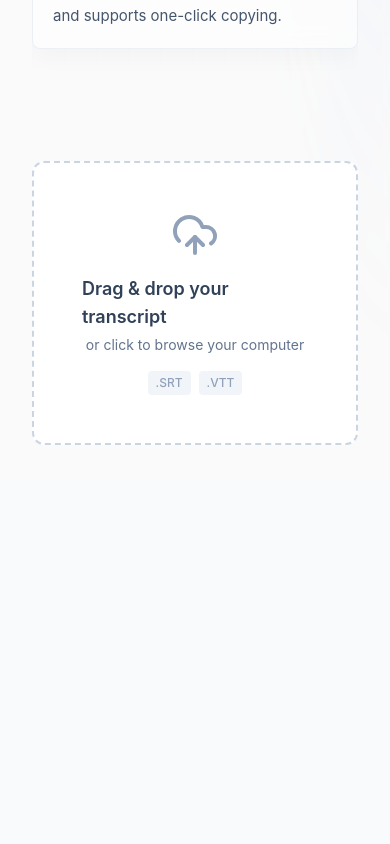
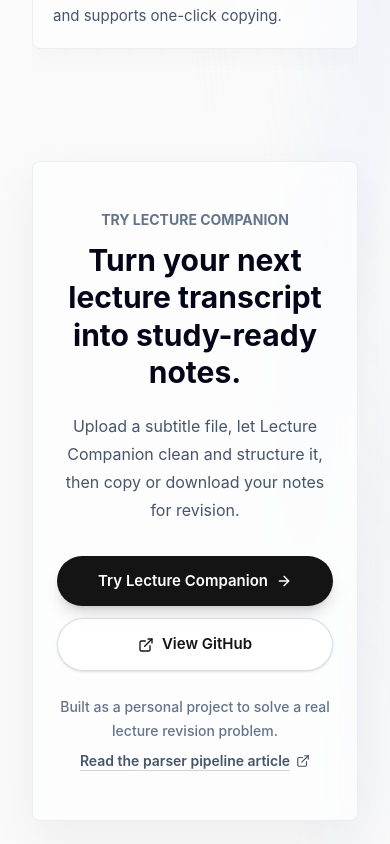
Before and after one commit to devChathura/lecture-notes-from-transcript, a React (Vite) app in the folder client/: page / in a window 390 px wide. Shown: the part 6360-7204 px from the top of the page. Before the commit the page ends 6837 px from the top, so only its background shows below. Built offline with nearby package versions, Linux system fonts and the light colour scheme.

Commit message:
feat(ui): add FinalCTA component with reveal animations

```diff
--- a/client/src/App.jsx
+++ b/client/src/App.jsx
@@ -4,6 +4,7 @@ import Hero from "./components/Hero";
 import Features from "./components/Features";
 import HowItWorks from "./components/HowItWorks";
 import EngineeringHighlights from "./components/EngineeringHighlights";
+import FinalCTA from "./components/FinalCTA";
 import FileUploader from "./components/FileUploader";
 import { generateStudyGuide } from "./services/apiService";
 import { Loader2, AlertCircle } from "lucide-react";
@@ -46,6 +47,7 @@ function App() {
         <Features />
         <HowItWorks />
         <EngineeringHighlights />
+        <FinalCTA />
 
         {!markdownNotes && !isProcessing && (
           <div id="upload" className="max-w-3xl mx-auto scroll-mt-28">
--- /dev/null
+++ b/client/src/components/FinalCTA.jsx
@@ -0,0 +1,107 @@
+import { useEffect, useRef, useState } from "react";
+import { ArrowRight, ExternalLink } from "lucide-react";
+
+const FinalCTA = () => {
+  const sectionRef = useRef(null);
+  const [isVisible, setIsVisible] = useState(
+    () =>
+      typeof window !== "undefined" &&
+      window.matchMedia("(prefers-reduced-motion: reduce)").matches
+  );
+
+  useEffect(() => {
+    const section = sectionRef.current;
+
+    if (!section || isVisible) {
+      return undefined;
+    }
+
+    if (!("IntersectionObserver" in window)) {
+      const fallbackId = window.setTimeout(() => setIsVisible(true), 0);
+      return () => window.clearTimeout(fallbackId);
+    }
+
+    const observer = new IntersectionObserver(
+      ([entry]) => {
+        if (entry.isIntersecting) {
+          setIsVisible(true);
+          observer.disconnect();
+        }
+      },
+      {
+        threshold: 0.24,
+        rootMargin: "0px 0px -4% 0px",
+      }
+    );
+
+    observer.observe(section);
+
+    return () => observer.disconnect();
+  }, [isVisible]);
+
+  return (
+    <section
+      ref={sectionRef}
+      id="try"
+      className="scroll-mt-32 pb-20 pt-8 sm:pb-24 sm:pt-10"
+      aria-labelledby="final-cta-heading"
+    >
+      <div
+        className={`final-cta-reveal mx-auto max-w-4xl rounded-lg border border-slate-200/70 bg-white/60 px-6 py-12 text-center shadow-[0_18px_50px_rgba(15,23,42,0.055)] backdrop-blur-md sm:px-10 sm:py-14 lg:px-14 ${
+          isVisible ? "is-visible" : ""
+        }`}
+      >
+        <div className="mx-auto max-w-3xl">
+          <p className="text-sm font-bold uppercase text-slate-500">
+            Try Lecture Companion
+          </p>
+          <h2
+            id="final-cta-heading"
+            className="mt-3 text-3xl font-bold leading-tight text-slate-950 sm:text-4xl"
+          >
+            Turn your next lecture transcript into study-ready notes.
+          </h2>
+          <p className="mx-auto mt-5 max-w-2xl text-base leading-7 text-slate-600 sm:text-lg">
+            Upload a subtitle file, let Lecture Companion clean and structure
+            it, then copy or download your notes for revision.
+          </p>
+
+          <div className="mt-8 flex flex-col justify-center gap-3 sm:flex-row">
+            <a
+              href="#upload"
+              className="final-cta-link inline-flex items-center justify-center gap-2 rounded-full bg-[#141414] px-6 py-3.5 text-[15px] font-semibold text-white shadow-lg shadow-slate-950/15 transition-all duration-200 ease-out hover:-translate-y-0.5 hover:bg-black hover:shadow-xl hover:shadow-slate-950/20 active:translate-y-0 active:scale-[0.99] motion-reduce:transform-none"
+            >
+              Try Lecture Companion
+              <ArrowRight className="h-4 w-4" aria-hidden="true" />
+            </a>
+            <a
+              href="https://github.com/devChathura/lecture-notes-from-transcript"
+              target="_blank"
+              rel="noopener noreferrer"
+              className="final-cta-link inline-flex items-center justify-center gap-2 rounded-full border border-slate-300/80 bg-white/55 px-6 py-3.5 text-[15px] font-semibold text-[#141414] shadow-sm backdrop-blur-md transition-all duration-200 ease-out hover:-translate-y-0.5 hover:border-slate-400 hover:bg-white/80 hover:shadow-md active:translate-y-0 active:scale-[0.99] motion-reduce:transform-none"
+            >
+              <ExternalLink className="h-4 w-4" aria-hidden="true" />
+              View GitHub
+            </a>
+          </div>
+
+          <p className="mt-6 text-sm font-medium leading-6 text-slate-500">
+            Built as a personal project to solve a real lecture revision
+            problem.
+          </p>
+          <a
+            href="https://medium.com/@nozerochathura/building-a-stateless-subtitle-parser-in-node-js-extracting-clean-text-from-srt-and-vtt-files-d978d6c3b34c"
+            target="_blank"
+            rel="noopener noreferrer"
+            className="final-cta-link mt-2 inline-flex items-center gap-1.5 rounded-sm text-sm font-semibold text-slate-600 underline decoration-slate-300 underline-offset-4 transition-colors duration-200 hover:text-slate-950"
+          >
+            Read the parser pipeline article
+            <ExternalLink className="h-3.5 w-3.5" aria-hidden="true" />
+          </a>
+        </div>
+      </div>
+    </section>
+  );
+};
+
+export default FinalCTA;
--- a/client/src/index.css
+++ b/client/src/index.css
@@ -302,6 +302,27 @@ html {
 	}
 }
 
+.final-cta-reveal {
+	opacity: 0;
+	transform: translate3d(0, 20px, 0) scale(0.985);
+	transition:
+		opacity 720ms cubic-bezier(0.22, 1, 0.36, 1),
+		transform 720ms cubic-bezier(0.22, 1, 0.36, 1);
+}
+
+.final-cta-reveal.is-visible {
+	opacity: 1;
+	transform: translate3d(0, 0, 0) scale(1);
+}
+
+.final-cta-link:focus-visible {
+	outline: none !important;
+	box-shadow:
+		0 0 0 2px rgb(248 250 252),
+		0 0 0 4px rgb(100 116 139) !important;
+	transition-duration: 0s;
+}
+
 .hero-ambient::before,
 .hero-ambient::after {
 	content: "";
@@ -351,12 +372,14 @@ html {
 	.how-it-works-summary-reveal,
 	.engineering-header-reveal,
 	.engineering-card-reveal,
+	.final-cta-reveal,
 	.how-it-works-header-reveal.is-visible,
 	.how-it-works-step-reveal.is-visible,
 	.how-it-works-line-reveal.is-visible,
 	.how-it-works-summary-reveal.is-visible,
 	.engineering-header-reveal.is-visible,
-	.engineering-card-reveal.is-visible {
+	.engineering-card-reveal.is-visible,
+	.final-cta-reveal.is-visible {
 		opacity: 1;
 		transform: none;
 		transition: none;
```
